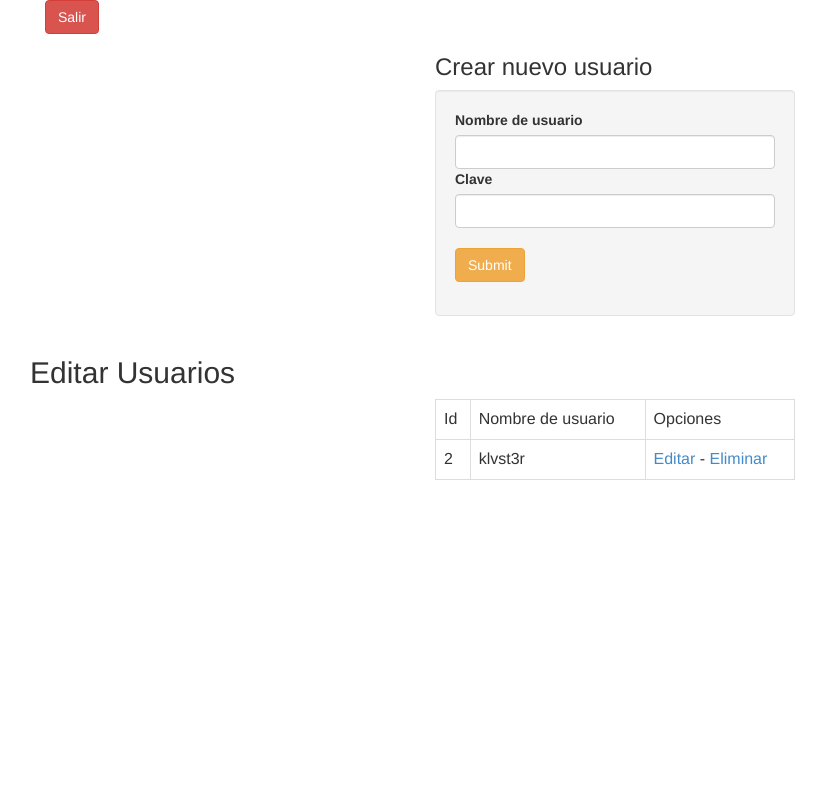
After one commit to Klvst3r/Login-struct, a PHP site: page /panel_user.php in a window 1280 px wide. The commit adds this page. Shown: the whole page, without its empty margins (25-851 px from the left). Run offline with PHP 8.4, Linux system fonts and the light colour scheme; a user stored in the database is signed in; data comes from the database, SQL or seed files in the repository; some libraries are stand-ins or nearby versions.

Commit message:
Create Panel User

```diff
--- /dev/null
+++ b/panel_user.php
@@ -0,0 +1,67 @@
+<?php
+	session_start();
+	if(!isset($_SESSION['id_usu']) && !isset($_SESSION['nom_usu']))
+	{
+		echo "<h1>USTED NO HA INICIADO SESION</h1>";
+		exit();
+	}
+	include('sql/conexion.php');
+?>
+<html>
+<head>
+<meta charset="utf-8">
+<link rel="stylesheet" type="text/css" href="css/bootstrap.css">
+<script type="text/javascript" src="js/jquery-1.7.2.min.js"></script>
+<script type="text/javascript" src="js/bootstrap.js"></script>
+<script type="text/javascript" src="js/taller_php.js"></script>
+<link href="css/font-awesome.css" rel="stylesheet">
+<meta name="viewport" content="width=device-width, initial-scale=1.0">
+<meta http-equiv="X-UA-Compatible" content="IE=edge">
+<title>Login de acceso</title>
+</head>
+<body>
+	<div class="container">
+		<a href="index.php?end=1" class="btn btn-danger">Salir</a>
+		<div class="row">
+		<div class="col-md-4">
+			<h3>Crear nuevo usuario</h3>
+			<div class="well">
+				<form action="v_nuevo_usu.php" method="post">
+					<label for="">Nombre de usuario</label>
+					<input type="text" name="name_usu" class="form-control">
+					<label for="">Clave</label>
+					<input type="text" name="clave_usu" class="form-control"><br>
+					<input type="submit" class="btn btn-warning" id="btn">
+				</form>
+			</div>
+		</div>
+	</div>
+	<div class="row">
+		<h2>Editar Usuarios</h2>
+		<div class="col-md-4">
+			<table class="table table-bordered">
+				<tr>
+					<td>Id</td>
+					<td>Nombre de usuario</td>
+					<td>Opciones</td>
+				</tr>
+				<?php
+					$consul=conexion("SELECT * FROM usuarios ORDER BY usu_id ASC");
+					while($dato_usu=mysqli_fetch_array($consul))
+					{
+				?>
+					<tr>
+						<td><?php echo $dato_usu[0]; ?></td>
+						<td><?php echo $dato_usu[1]; ?></td>
+						<td> <a href="edit_usu.php?id=<?php echo $dato_usu[0]; ?>">Editar</a> - <a href="delete_usu.php?id=<?php echo $dato_usu[0]; ?>">Eliminar</a></td>
+					</tr>
+				<?php
+					}
+				?>
+			</table>
+		</div>
+	</div>
+	</div>
+	<br><br>
+</body>
+</html>
--- a/validation_usu.php
+++ b/validation_usu.php
@@ -30,7 +30,7 @@
 		session_start();
 		$_SESSION['id_usu']=$consul_active[0];
 		$_SESSION['nom_usu']=$consul_active[1];
-		echo "<script>location='panel_usu.php';</script>";
+		echo "<script>location='panel_user.php';</script>";
 	}else{
 		echo "<br><div class='alert alert-danger'>El usuario no existe o esta inactivo.</div>";
 	}
```
